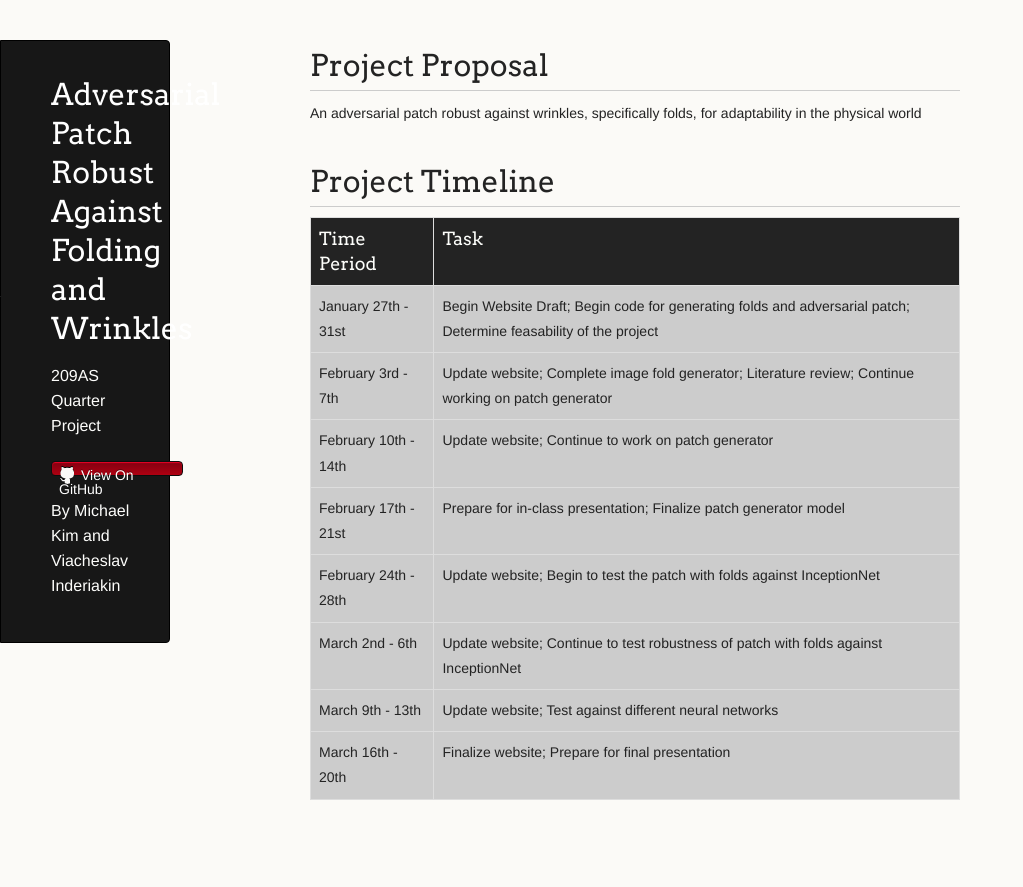
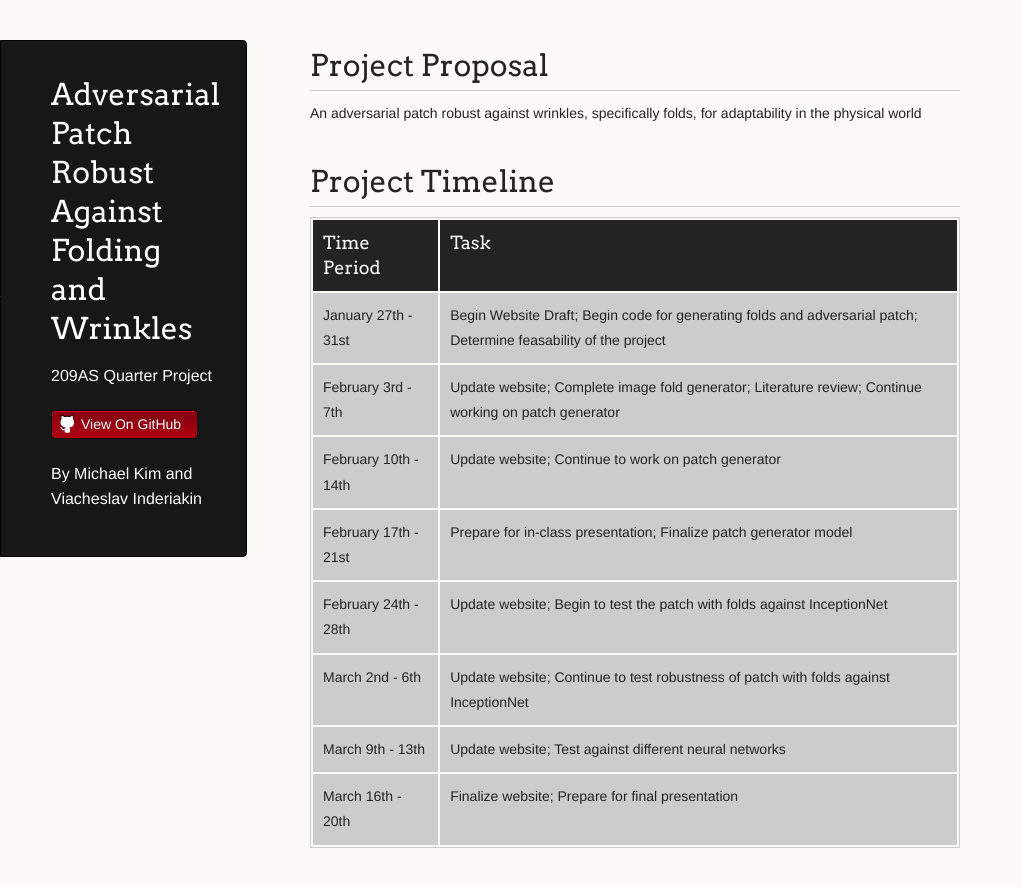
Before and after one commit to SlavaInder/209AS_Adversarial_Patch, a Jekyll site: the page built from docs/index.md, in a window 1280 px wide and 930 px high. Shown: the top 887 px of the window, without its empty margins (0-1023 px from the left). Built offline with Jekyll 4.4.1, drawn with Linux system fonts in a browser that asks for light colours; our own code applies the rules of GitHub Pages for plain Markdown files.

Commit message:
Update index.md

```diff
--- a/docs/index.md
+++ b/docs/index.md
@@ -8,7 +8,7 @@ An adversarial patch robust against wrinkles, specifically folds, for adaptabili
 
 # Project Timeline
 
-<html>
+<html><!--
 <style>
     * {
       box-sizing: border-box;
@@ -33,7 +33,6 @@ An adversarial patch robust against wrinkles, specifically folds, for adaptabili
     text-align: left;
     padding: 8px;
   }
-
   tr:nth-child(even) {
     background-color: #dddddd;
   }
@@ -42,7 +41,7 @@ An adversarial patch robust against wrinkles, specifically folds, for adaptabili
     clear: both;
     display: table;
   }
-  </style>
+  </style> -->
   <table style="width:100%">
     <tr>
       <th>Time Period</th>
```
